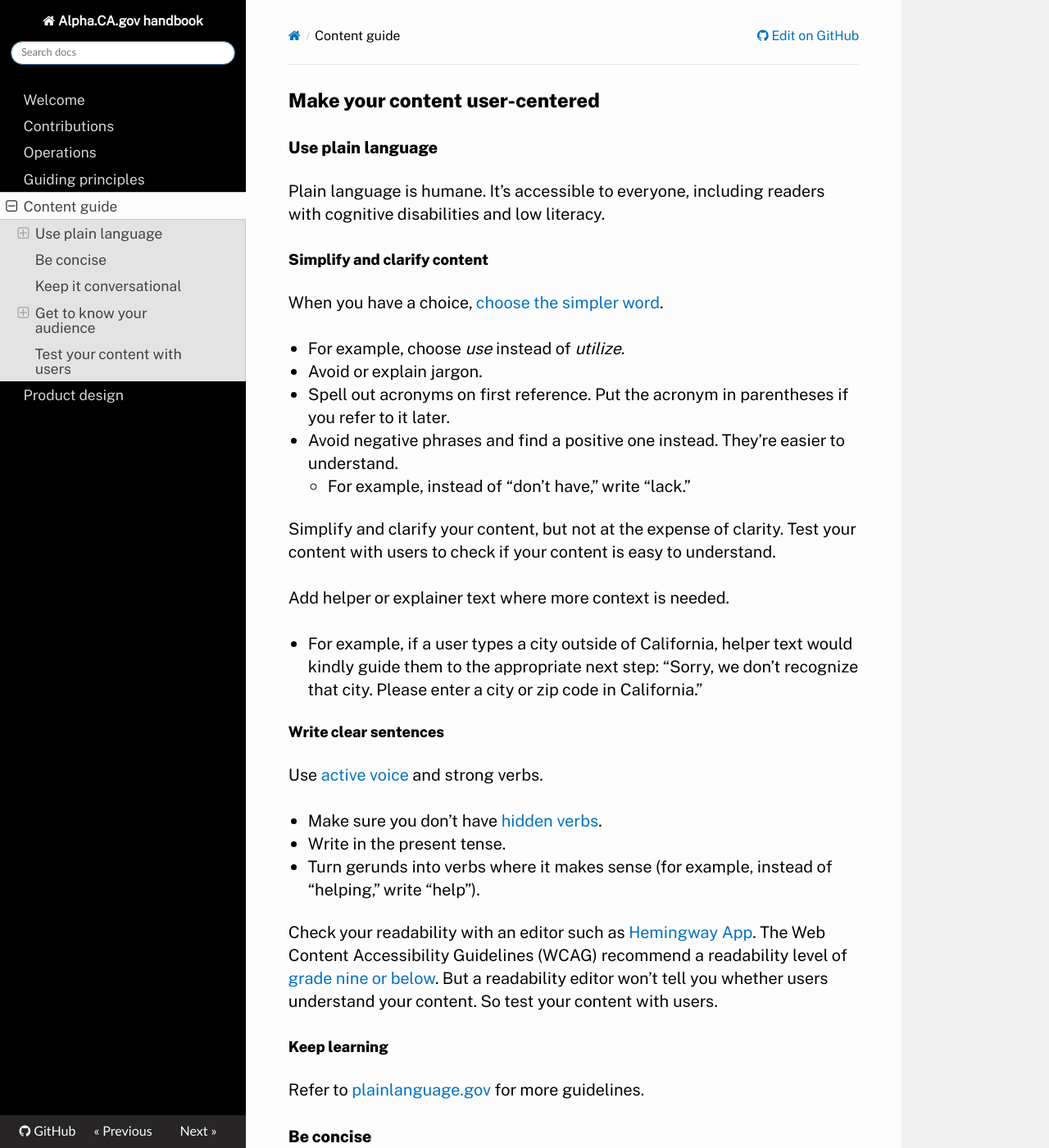
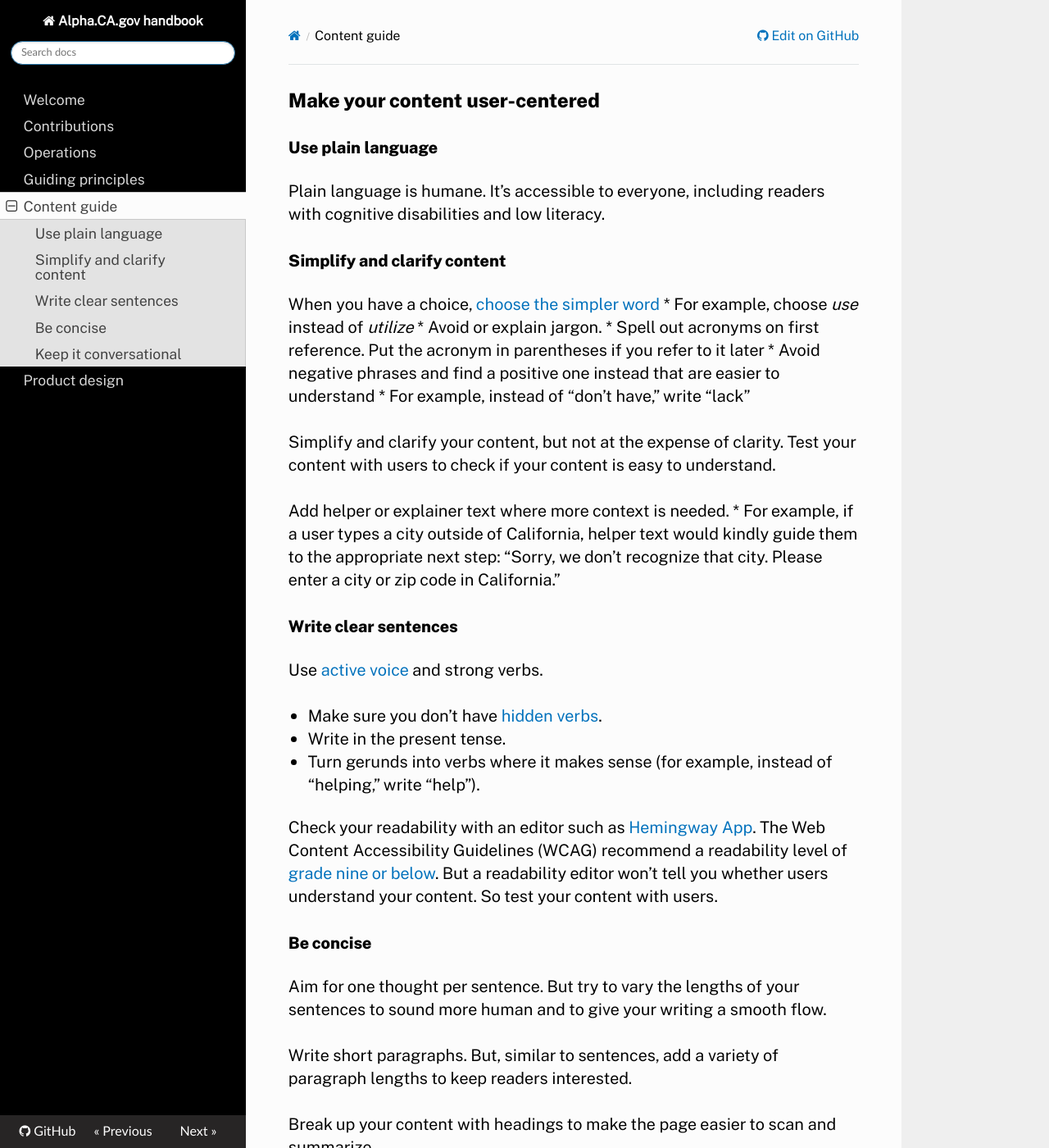
Before and after one commit to cagov/handbook-cadotgov, an MkDocs documentation site: the page built from docs/content.md, in a window 1280 px wide and 1400 px high. Shown: the whole window at 82% size. Built offline with MkDocs 1.6.1, drawn with Linux system fonts in a browser that asks for light colours; nearby versions of some CDN libraries; old or Windows-style settings are respelled for this version of MkDocs; some of the changed text lies outside the part shown.

Commit message:
Update content.md

```diff
--- a/docs/content.md
+++ b/docs/content.md
@@ -4,41 +4,27 @@
 
 Plain language is humane. It’s accessible to everyone, including readers with cognitive disabilities and low literacy.
 
-#### Simplify and clarify content
-
-When you have a choice, [choose the simpler word](https://plainlanguage.gov/guidelines/words/use-simple-words-phrases/).
-
-*   For example, choose _use_ instead of _utilize_.
+### Simplify and clarify content
+When you have a choice, [choose the simpler word](https://plainlanguage.gov/guidelines/words/use-simple-words-phrases/)
+*   For example, choose _use_ instead of _utilize_
 *   Avoid or explain jargon.
-*   Spell out acronyms on first reference. Put the acronym in parentheses if you refer to it later.
-*   Avoid negative phrases and find a positive one instead. They’re easier to understand.
-    *   For example, instead of “don’t have,” write “lack.”
+*   Spell out acronyms on first reference. Put the acronym in parentheses if you refer to it later
+*   Avoid negative phrases and find a positive one instead that are easier to understand
+    *   For example, instead of “don’t have,” write “lack”
 
 Simplify and clarify your content, but not at the expense of clarity. Test your content with users to check if your content is easy to understand.
 
 Add helper or explainer text where more context is needed.
-
-
 *   For example, if a user types a city outside of California, helper text would kindly guide them to the appropriate next step: “Sorry, we don’t recognize that city. Please enter a city or zip code in California.”
 
-
-#### Write clear sentences
-
+### Write clear sentences
 Use [active voice](https://plainlanguage.gov/guidelines/conversational/use-active-voice/) and strong verbs.
-
-
 
 *   Make sure you don’t have [hidden verbs](https://plainlanguage.gov/guidelines/words/avoid-hidden-verbs/).
 *   Write in the present tense.
 *   Turn gerunds into verbs where it makes sense (for example, instead of “helping,” write “help”).
 
 Check your readability with an editor such as [Hemingway App](http://hemingwayapp.com/). The Web Content Accessibility Guidelines (WCAG) recommend a readability level of [grade nine or below](https://www.w3.org/TR/UNDERSTANDING-WCAG20/meaning-supplements.html). But a readability editor won’t tell you whether users understand your content. So test your content with users.
-
-
-#### Keep learning
-
-Refer to [plainlanguage.gov](https://www.plainlanguage.gov/) for more guidelines.
-
 
 ### Be concise
 
@@ -49,8 +35,6 @@
 Break up your content with headings to make the page easier to scan and summarize.
 
 Use bullet points, alerts, or information boxes where appropriate.
-
-
 
 *   Emphasize the information that people most need. Consider using a larger font or bolding the words people are searching for.
     *   An alert would help users find a deadline, for instance.
@@ -68,31 +52,26 @@
 Refer to the users as “you,” and the government or agency as “we.” Avoid “me” or “my” because it’s unclear if “me” refers to the readers or the writer.
 
 
-### Get to know your audience
+## Get to know your audience
 
 Use Google Analytics and Search Console to learn the keywords people use to find your page.
-
 
 
 *   This shows you the language people are really using online.
 *   It can also show you users’ priorities and what they’re trying to find on your page.
 
 
-#### Put users first
+### Put users first
 
 Share what your users need, not what you want them to think about you or your agency. Put their needs ahead of your agenda.
 
 Give users the information they want and reflect their priorities.
-
-
 
 *   Put the content they most want first on the page.
 *   Highlight information they’re looking for.
 
 
 ### Test your content with users
-
-
 
 *   Give users a task to check if they can quickly complete it using your webpage.
     *   For example, “Find the minimum wage in your city.”
@@ -154,23 +133,14 @@
   </tr>
 </table>
 
-
-
 ### Copyediting
 
 We use AP Style with a few differences.
 
-
-
 *   We use the serial comma (also called the Oxford comma) to avoid confusion.
     *   Example: _We brought apples, bananas, and oranges._
 
-## Use our content types with care
-
-
 ### Headings
-
-
 
 *   Use sentence case.
     *   The first word is [capitalized](https://content-guide.18f.gov/capitalization/), as well as proper nouns.
```
Also changed, not shown: other parts of docs/content.md (+3 -3 lines).
